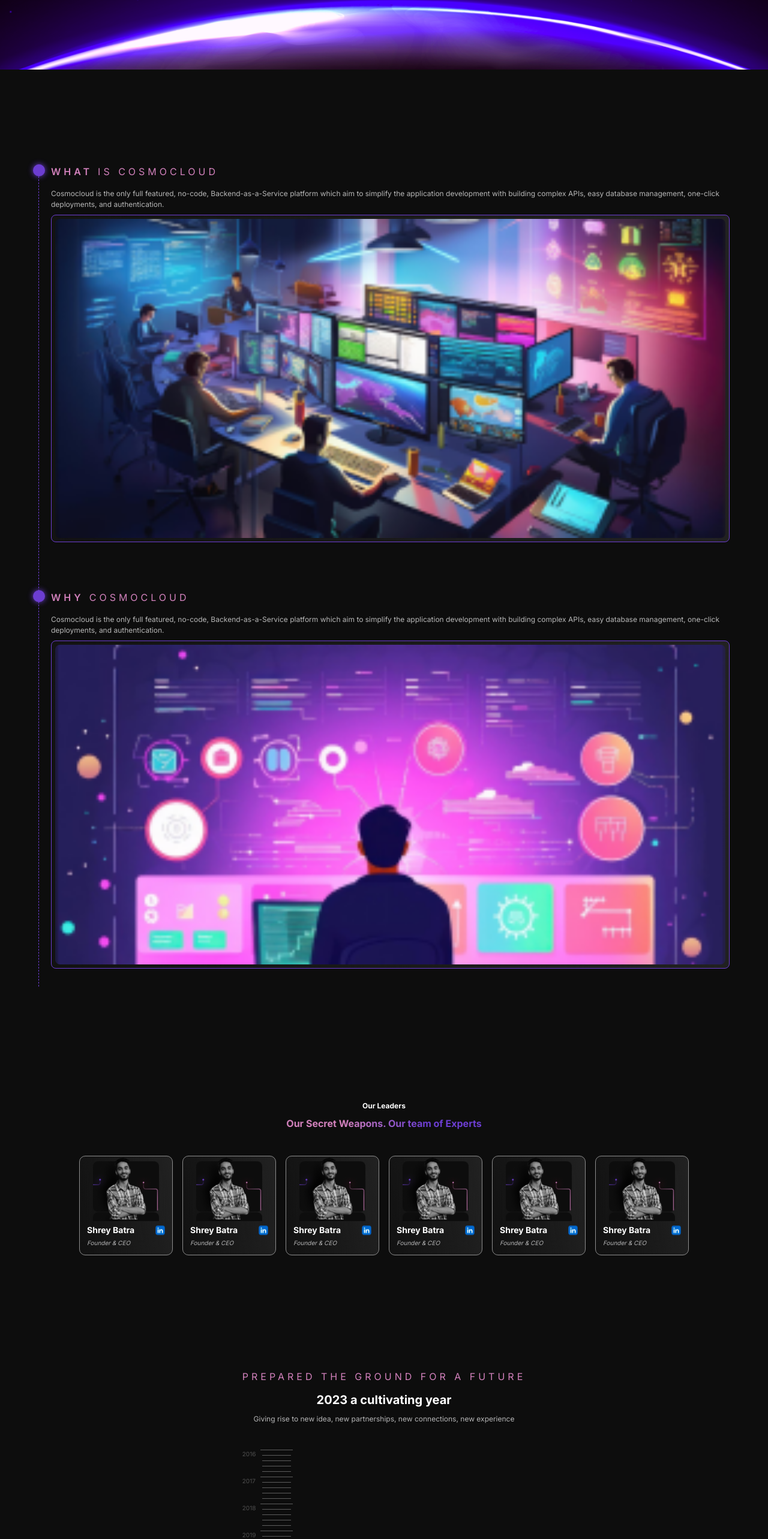
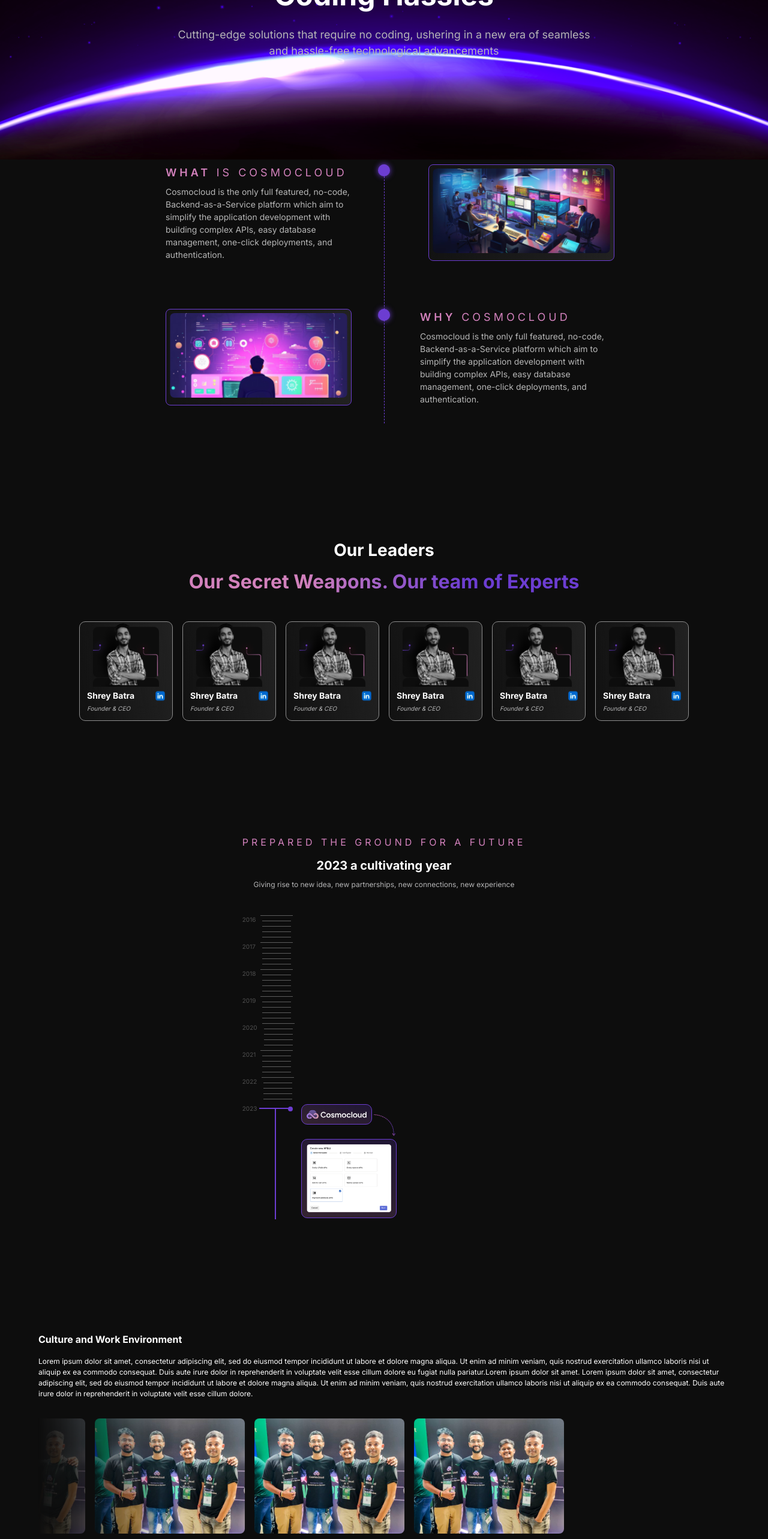
Before and after one commit to shreybatra/loki-mirror, a Next.js app: page /aboutUs in a window 1280 px wide. Shown: the part 234-2800 px from the top of the page at 60% size. Built offline with nearby package versions, Linux system fonts and the light colour scheme.

Commit message:
feat: add about+home responsiveness

```diff
--- a/app/aboutUs/about.css
+++ b/app/aboutUs/about.css
@@ -8,7 +8,7 @@
   width: 20px;
   background-color: var(--purple-gradient-color);
   position: absolute;
-  left: -30px;
+  /* left: -30px; */
   top: 0px;
   border-radius: 50%;
   box-shadow: 0px 0px 10px var(--purple-gradient-color);
--- a/app/border.css
+++ b/app/border.css
@@ -15,3 +15,19 @@
   border-image: linear-gradient(90deg, rgba(255, 255, 255, 0.00) 0%, #FFF 52.6%, rgba(255, 255, 255, 0.00) 100%) 9;
   border-style: solid;
 }
+
+.production-flow-border {
+  /* position: relative; */
+}
+
+.production-flow-border::before {
+  content: '';
+  display: block;
+  position: absolute;
+  left: -22%;
+  top: 48%;
+  min-width: 100%;
+  height: 2px;
+  background: linear-gradient(to right, #D281BC 0%,#D281BC 50%,#6C3DD1 51%,#6C3DD1 100%);
+  transform: rotate(90deg);
+}
--- a/app/globals.css
+++ b/app/globals.css
@@ -104,6 +104,20 @@
   border-radius: 10px;
   border: 1.5px solid inherit;
   cursor: pointer;
+  position: relative;
+  transition: 2s;
+}
+
+.production-flow-card:before {
+  display: block;
+  height: 10px;
+  width: 10px;
+  border-radius: 50%;
+  background-color: #6c3dd1;
+  position: absolute;
+  top: 25%;
+  z-index: 10;
+  left: -14%;
 }
 
 .production-flow-card .product-image img {
--- a/components/AboutUs/About/About.tsx
+++ b/components/AboutUs/About/About.tsx
@@ -5,12 +5,13 @@
 
 export const About = () => {
   return (
-    <div className='pl-[20px] pb-[30px] border-l-[1px] border-dashed border-primary flex flex-col gap-[80px]'>
+    <div className='pl-[20px] pb-[30px] border-l-[1px] md:border-l-[0px] border-dashed border-primary flex flex-col gap-[80px] w-full relative max-w-[768px]'>
       {
-        AboutData.map(({question, answer, image}) => {
-          return <AboutCard key={crypto.randomUUID()} question={question} answer={answer} image={image} />
+        AboutData.map(({question, answer, image}, index) => {
+          return <AboutCard key={crypto.randomUUID()} position={index&1? "right" : "left"} question={question} answer={answer} image={image} />
         })
       }
+      <div className='hidden md:block absolute h-full w-[1px] border-l-[1px] border-dashed border-primary left-[50%]'></div>
     </div>
   )
 }
--- a/components/AboutUs/About/AboutCard.tsx
+++ b/components/AboutUs/About/AboutCard.tsx
@@ -6,11 +6,29 @@
   question: string;
   answer: string;
   image: StaticImageData;
+  position?: "left" | "right";
 }
-export const AboutCard = ({ question, answer, image }: AboutCardProps) => {
+export const AboutCard = ({
+  question,
+  answer,
+  image,
+  position = "left",
+}: AboutCardProps) => {
   return (
-    <div className="flex flex-col gap-[16px]">
-      <h1 className="relative about-question text-primary-pink uppercase tracking-[5px]">
+    <div
+      className={`flex flex-col gap-[16px] md:gap-[27px] ${
+        position === "left" ? "md:flex-row" : "md:flex-row-reverse"
+      } md:justify-between relative`}
+    >
+      <div className={`flex flex-col gap-[8px] md:w-[324px] `}>
+        <h1
+          data-position={position}
+          className={`relative md:static about-question text-primary-pink uppercase tracking-[5px] before:left-[-30px] text-[12px] md:text-[14px] lg:text-[18px] ${
+            position === "left" && "md:before:left-auto md:before:right-[50%]"
+          } ${
+            position === "right" && "md:before:right-auto md:before:left-[47.3%]"
+          }`}
+        >
           {question.split(" ").map((str, index) => {
             if (index == 0) {
               return (
@@ -23,11 +41,10 @@
             return str + " ";
           })}
         </h1>
-      <div className="flex flex-col gap-[8px]">
-        <p className="text-description text-[12px] font-[400]">{answer}</p>
-        <div className="border-image p-[6px] rounded-[8px]">
+        <p className="text-description text-[12px] lg:text-[14px] font-[400]">{answer}</p>
+      </div>
+      <div className="border-image p-[6px] rounded-[8px] w-[275px] md:w-[310px] max-w-full">
         <Image className="rounded-[8px] w-full" src={image} alt={question} />
-        </div>
       </div>
     </div>
   );
--- a/components/AboutUs/Leaders/Leaders.tsx
+++ b/components/AboutUs/Leaders/Leaders.tsx
@@ -7,8 +7,8 @@
   return (
     <div className="flex flex-col gap-[42px]">
       <div className="flex flex-col gap-[8px] items-center">
-        <h2 className="text-[12px] font-[700]">Our Leaders</h2>
-        <h3 className="text-gradient-2 text-[16px] font-[700]">
+        <h2 className="text-[12px] md:text-[16px] lg:text-[28px] font-[700]">Our Leaders</h2>
+        <h3 className="text-gradient-2 text-[16px] md:text-[21px] lg:text-[32px] font-[700]">
           Our Secret Weapons. Our team of Experts
         </h3>
       </div>
--- a/components/AboutUs/Motto/Motto.tsx
+++ b/components/AboutUs/Motto/Motto.tsx
@@ -5,12 +5,12 @@
 
 export const Motto = () => {
   return (
-    <div className="w-full h-[200px] flex flex-col items-center gap-[16px]">
+    <div className="w-full h-[200px] flex flex-col items-center gap-[16px] max-w-[310px] md:max-w-[462px] lg:max-w-[700px]">
       <div className="w-full absolute top-0 left-0 z-[-10]">
-        <Image className="h-[350px] object-cover" src={BgImage} alt="bg" />
+        <Image className="h-[350px] lg:h-[500px] object-cover" src={BgImage} alt="bg" />
       </div>
-      <h1 className="text-[22px] font-[700] text-center">Next-Gen Solutions, Zero Coding Hassles</h1>
-      <p className="text-muted text-[12px] font-[400] text-center">
+      <h1 className="text-[22px] lg:text-[48px] font-[700] text-center">Next-Gen Solutions, Zero Coding Hassles</h1>
+      <p className="text-muted text-[12px] lg:text-[18px] font-[400] text-center">
         Cutting-edge solutions that require no coding, ushering in a new era of
         seamless and hassle-free technological advancements
       </p>
--- a/components/Landing/ProductionFlow/ProductionFlow.tsx
+++ b/components/Landing/ProductionFlow/ProductionFlow.tsx
@@ -37,31 +37,31 @@
         </h3>
         <h2 className="text-[32px] font-[700]">Feature pipeline flow</h2>
       </div>
-      <div className="hidden lg:block relative h-[600px]">
+      <div className="hidden md:block relative  lg:h-[600px]">
         <Image src={PipelineFlowImage} alt="Pipeline" />
-        <div className="absolute top-0 h-full w-full flex flex-col justify-center gap-[52px]">
-          <div className="flex gap-[300px] h-1/2 mb-[50px] items-end">
-            <div className=" ">
+        <div className="absolute md:top-[10px] lg:top-0 h-full w-full flex flex-col justify-center gap-[52px]">
+          <div className="absolute top-[-15px] lg:top-[-16%] flex h-1/2 mb-[50px] items-end w-full">
+            <div className="absolute left-[9%] lg:left-[1%]">
               <ProductionFlowCard
                 title={ProductionFlowData[0].title}
                 description={ProductionFlowData[0].description}
               />
             </div>
-            <div className="">
+            <div className="absolute left-[50%] lg:left-[42%] lg:bottom-[10px]">
               <ProductionFlowCard
                 title={ProductionFlowData[1].title}
                 description={ProductionFlowData[1].description}
               />
             </div>
           </div>
-          <div className="flex justify-end gap-[300px] h-1/2 mt-[50px]">
-            <div className="">
+          <div className="absolute bottom-[-20px] lg:bottom-0 flex h-1/2  w-full">
+            <div className="absolute right-[45%] top-[10px] lg:top-[-25px]">
               <ProductionFlowCard
                 title={ProductionFlowData[2].title}
                 description={ProductionFlowData[2].description}
               />
             </div>
-            <div className=" ">
+            <div className="absolute right-[9%] lg:right-[1%] lg:top-[-30px]">
               <ProductionFlowCard
                 title={ProductionFlowData[3].title}
                 description={ProductionFlowData[3].description}
@@ -70,6 +70,30 @@
           </div>
         </div>
       </div>
+      <div className="md:hidden relative">
+        <div className="flex flex-col items-center gap-[52px]">
+          <ProductionFlowCard
+            title={ProductionFlowData[0].title}
+            description={ProductionFlowData[0].description}
+          />
+
+          <ProductionFlowCard
+            title={ProductionFlowData[1].title}
+            description={ProductionFlowData[1].description}
+          />
+
+          <ProductionFlowCard
+            title={ProductionFlowData[2].title}
+            description={ProductionFlowData[2].description}
+          />
+
+          <ProductionFlowCard
+            title={ProductionFlowData[3].title}
+            description={ProductionFlowData[3].description}
+          />
+        </div>
+        <div className="w-[850px] production-flow-border "></div>
+      </div>
     </div>
   );
 };
--- a/components/Landing/ProductionFlow/ProductionFlowCard.tsx
+++ b/components/Landing/ProductionFlow/ProductionFlowCard.tsx
@@ -9,13 +9,13 @@
 
 export const ProductionFlowCard = ({title, description}: ProductionFlowCardProps) => {
   return (
-    <div className="production-flow-card flex flex-col w-[300px] h-full">
+    <div className="production-flow-card flex flex-col w-[170px] lg:w-[280px] h-full before:content-[''] md:before:content-none">
       <div className="product-image">
         <Image src={ProductImage} alt="image" />
       </div>
       <div className="flex flex-col p-[8px] gap-[8px] items-center">
-        <h3 className="text-[20px] font-[700]">{title}</h3>
-        <p className="text-center text-[14px] font-[400] line-clamp">
+        <h3 className="text-[14px] lg:text-[20px] font-[700]">{title}</h3>
+        <p className="text-center text-[10px] lg:text-[14px] font-[400] line-clamp">
           {description}
         </p>
       </div>
```
Lines whose indentation alone changed are shown as unchanged.
